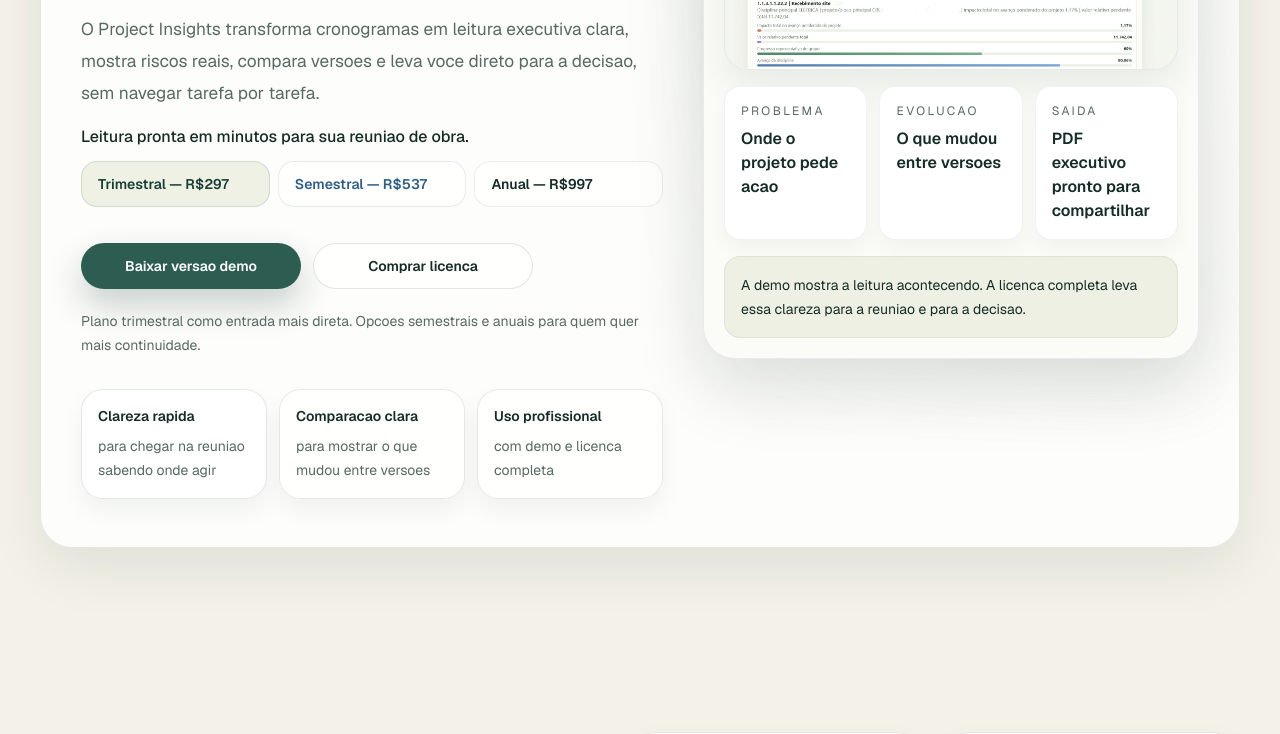
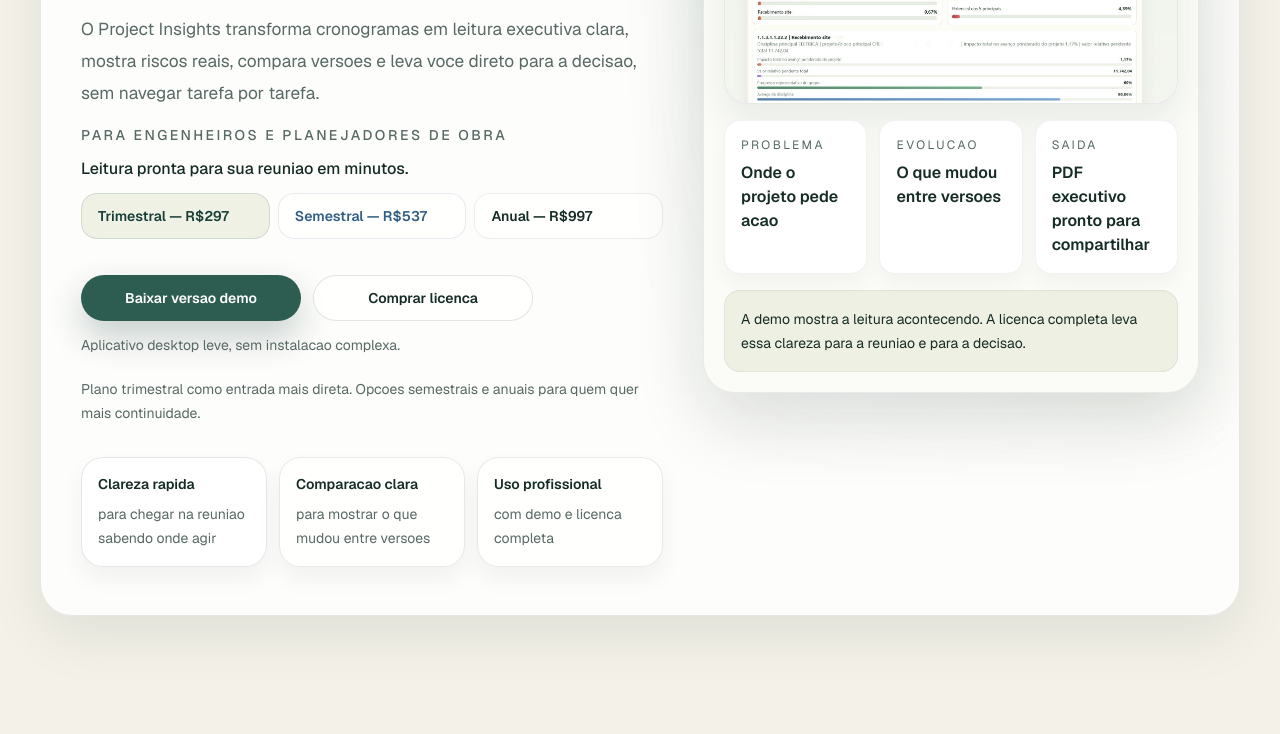
Before and after one commit to Cannalonga/project-insights-site, a Next.js app: page / in a window 1280 px wide. Shown: the part 620-1354 px from the top of the page. Built offline with nearby package versions, Linux system fonts and the light colour scheme; no server answers.

Commit message:
fix(landing): add final conversion microcopy refinements

```diff
--- a/src/components/FinalCTASection.tsx
+++ b/src/components/FinalCTASection.tsx
@@ -5,7 +5,7 @@
     title: "Trimestral",
     price: "R$297",
     description: "Ideal para comecar rapido e validar o uso no ritmo real da obra.",
-    cta: "Comprar e ativar",
+    cta: "Comprar e ativar agora",
     href: siteConfig.plans.trimestral.buyUrl,
     external: siteConfig.plans.trimestral.hasMercadoPagoUrl,
     tone: "primary",
@@ -78,6 +78,11 @@
                         : "border-[rgba(21,44,38,0.08)] bg-white/88"
                   }`}
                 >
+                  {plan.title === "Trimestral" ? (
+                    <span className="inline-flex rounded-full border border-[rgba(45,93,81,0.16)] bg-[rgba(255,255,255,0.78)] px-3 py-1 text-[10px] font-semibold uppercase tracking-[0.2em] text-[var(--accent-strong)]">
+                      Mais usado para comecar
+                    </span>
+                  ) : null}
                   <p className="text-xs font-semibold uppercase tracking-[0.24em] text-[var(--muted)]">{plan.title}</p>
                   <h3 className="mt-4 text-3xl font-semibold tracking-[-0.04em] text-[var(--foreground)]">{plan.price}</h3>
                   <p className="mt-4 min-h-[72px] text-sm leading-6 text-[var(--muted)]">{plan.description}</p>
@@ -97,7 +102,8 @@
             </div>
 
             <div className="rounded-[1.5rem] border border-[rgba(21,44,38,0.08)] bg-white/72 px-5 py-4 text-sm leading-6 text-[var(--muted)]">
-              <p>Liberacao rapida da licenca apos o pagamento.</p>
+              <p>Ativacao simples e suporte direto por email.</p>
+              <p className="mt-2">Liberacao rapida da licenca apos o pagamento.</p>
               <p className="mt-2">
                 Envie um email para:{" "}
                 <a
--- a/src/components/HeroSection.tsx
+++ b/src/components/HeroSection.tsx
@@ -31,7 +31,10 @@
               O Project Insights transforma cronogramas em leitura executiva clara, mostra riscos reais, compara
               versoes e leva voce direto para a decisao, sem navegar tarefa por tarefa.
             </p>
-            <p className="mt-4 text-base font-medium text-[var(--foreground)]">Leitura pronta em minutos para sua reuniao de obra.</p>
+            <p className="mt-4 text-sm font-medium uppercase tracking-[0.18em] text-[var(--muted)]">
+              Para engenheiros e planejadores de obra
+            </p>
+            <p className="mt-3 text-base font-medium text-[var(--foreground)]">Leitura pronta para sua reuniao em minutos.</p>
 
             <div className="mt-3 grid gap-2 text-sm font-semibold sm:grid-cols-3">
               <div className="rounded-[1rem] border border-[rgba(45,93,81,0.16)] bg-[rgba(238,240,227,0.9)] px-4 py-3 text-[var(--accent-strong)]">
@@ -63,6 +66,9 @@
                 Comprar licenca
               </a>
             </div>
+            <p className="mt-3 max-w-2xl text-sm leading-6 text-[var(--muted)]">
+              Aplicativo desktop leve, sem instalacao complexa.
+            </p>
 
             <p className="mt-5 max-w-2xl text-sm leading-6 text-[var(--muted)]">
               Plano trimestral como entrada mais direta. Opcoes semestrais e anuais para quem quer mais continuidade.
--- a/src/components/MockupSection.tsx
+++ b/src/components/MockupSection.tsx
@@ -13,6 +13,9 @@
           <p className="mt-5 text-lg leading-8 text-[var(--muted)]">
             Cada tela prova um tipo de valor: clareza, risco, prioridade, comparacao e capacidade de recuperacao. A
             imagem faz o trabalho pesado. O texto so orienta o olhar.
+          </p>
+          <p className="mt-4 text-sm font-medium text-[var(--foreground)]">
+            Validado em uso real com cronogramas de obra
           </p>
         </div>
 
```
